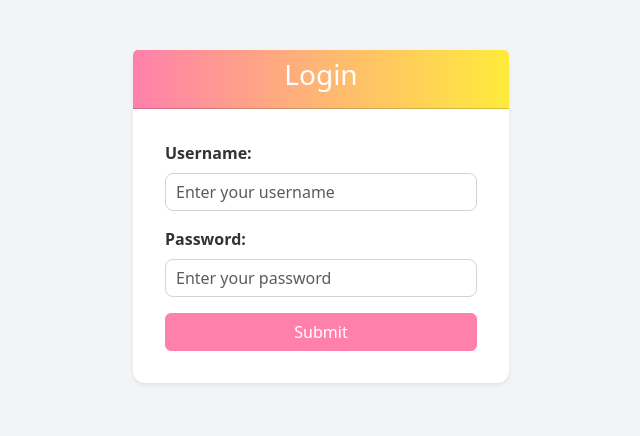
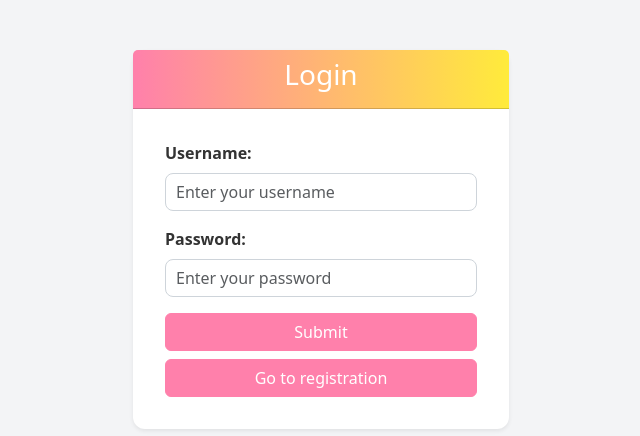
Before and after one commit to GittyLed/Project---2024, a React (Create React App) app in the folder Client/react-project-2024/: page / in a window 1280 px wide. Shown: the top 436 px of the page, without its empty margins (319-959 px from the left). Built offline with nearby package versions, Linux system fonts and the light colour scheme.

Commit message:
add navigation from log in to registration

```diff
--- a/Client/react-project-2024/src/project/Login.js
+++ b/Client/react-project-2024/src/project/Login.js
@@ -131,6 +131,7 @@ export default function Login() {
                             </div>
                             <center>
                                 <button type="submit" className="btn btn-primary btn-block">Submit</button>
+                                <button type="button" className="btn btn-primary btn-block" onClick={() => navigate('/Registration')}>Go to registration</button>
                             </center>
                         </form>
                     </div>
--- a/Client/react-project-2024/src/project/Registration.js
+++ b/Client/react-project-2024/src/project/Registration.js
@@ -170,6 +170,7 @@ export default function Registration() {
                             </div>
                             <center>
                                 <button type="submit" className="btn btn-primary btn-block">Submit</button>
+                                <button type="button" className="btn btn-primary btn-block" onClick={() => navigate('/')}>Go to Log in</button>
                             </center>
                         </form>
                     </div>
```
